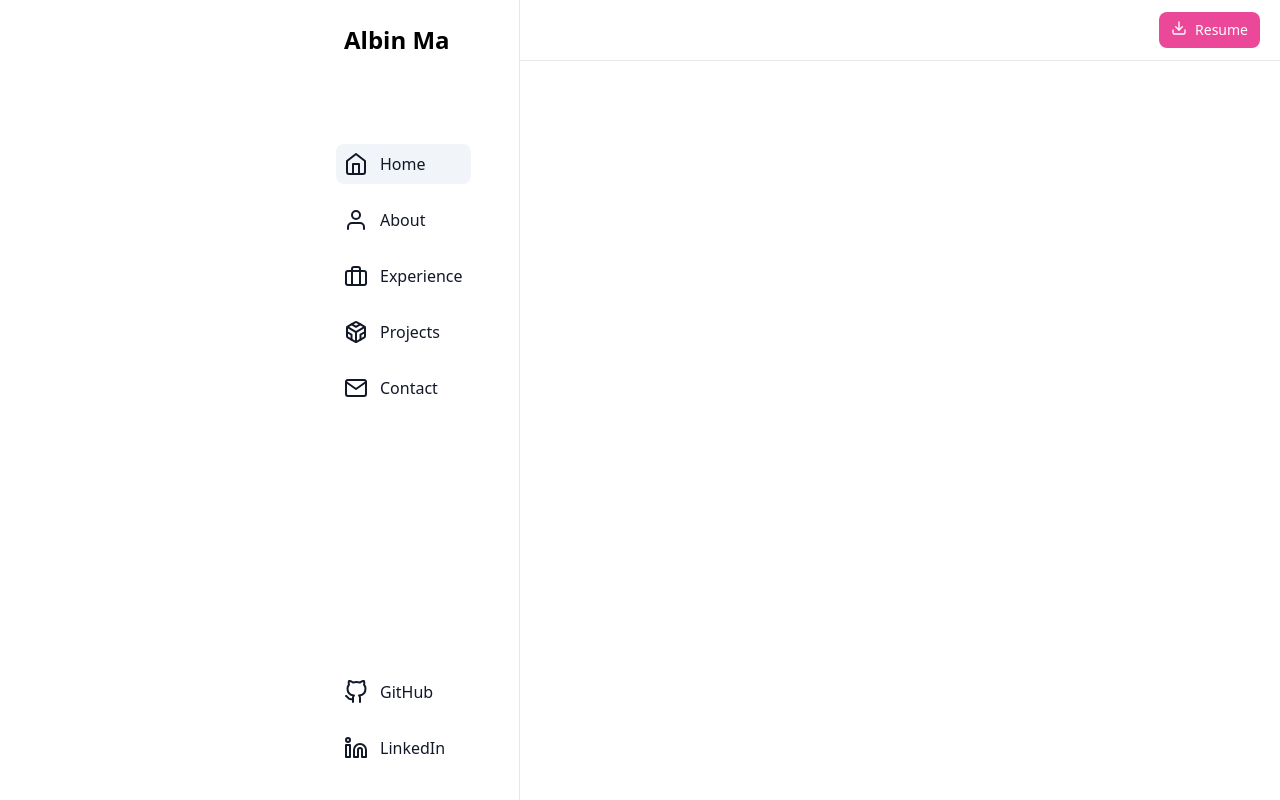
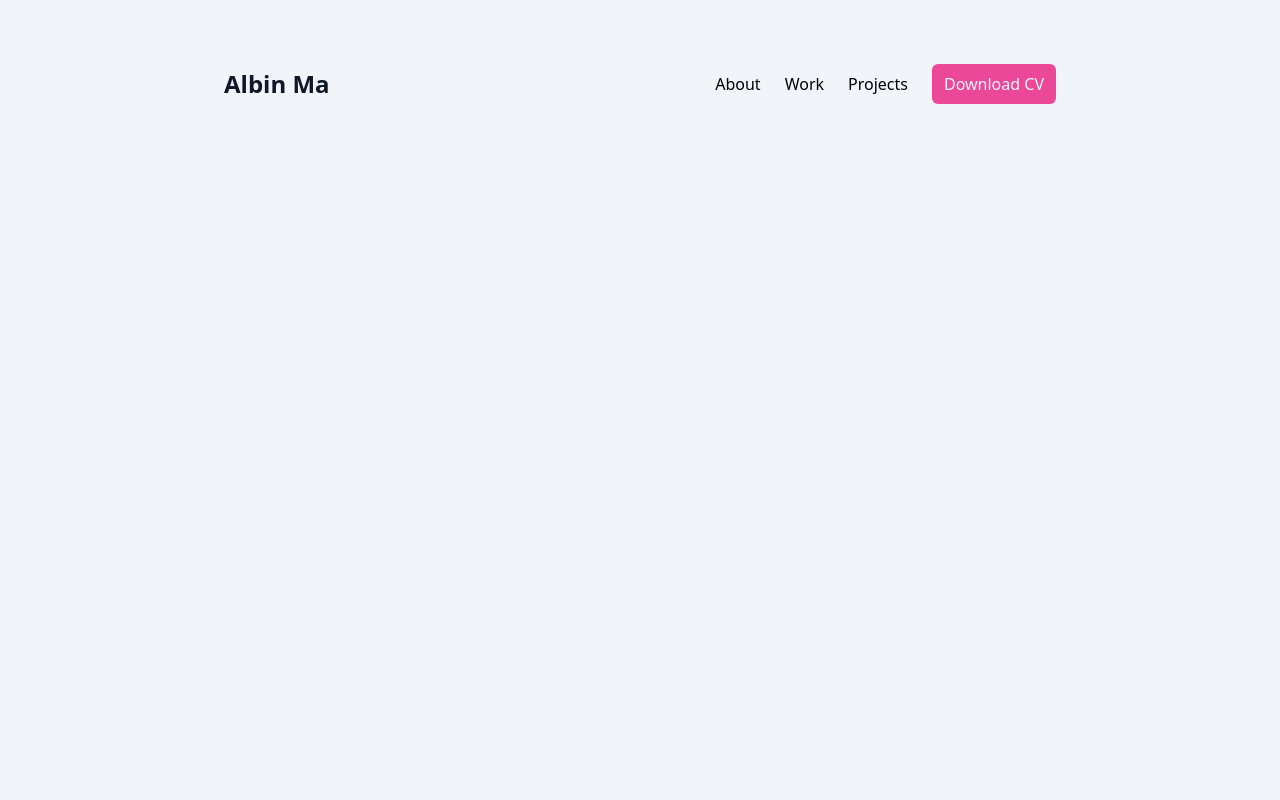
Before and after one commit to albinma/cv, a Next.js app: page / in a window 1280 px wide. Built offline with nearby package versions, Linux system fonts and the light colour scheme.

Commit message:
Change theme to white and nav to top

```diff
--- a/package.json
+++ b/package.json
@@ -15,6 +15,7 @@
     "test:e2e": "playwright test"
   },
   "dependencies": {
+    "@headlessui/react": "^1.7.13",
     "@types/node": "18.14.3",
     "@types/react": "18.0.28",
     "@types/react-dom": "18.0.11",
--- a/src/app/Nav/Nav.tsx
+++ b/src/app/Nav/Nav.tsx
@@ -1,8 +1,5 @@
 'use client';
 
-import ExternalLinks from '@/app/Nav/ExternalLinks';
-import Links from '@/app/Nav/Links';
-import cn from 'classnames';
 import Link from 'next/link';
 import { RefObject, useEffect, useRef, useState } from 'react';
 import * as Icon from 'react-feather';
@@ -12,6 +9,14 @@ export default function Nav() {
 
   const sideMenuButton = useRef(null);
   const sideMenu = useRef(null);
+
+  const menuOnClick = () => {
+    setIsMenuOpen(!isMenuOpen);
+  };
+
+  useEffect(() => {
+    console.log('🚀 ~ file: Nav.tsx:67 ~ Nav ~ isMenuOpen:', isMenuOpen);
+  }, [isMenuOpen]);
 
   useEffect(() => {
     if (!isMenuOpen) return;
@@ -41,66 +46,44 @@ export default function Nav() {
 
   return (
     <>
-      <header className="fixed top-0 z-50 w-full border-b border-gray-200 bg-white dark:border-gray-700 dark:bg-slate-800 md:z-40">
-        <div className="px-3 py-3 lg:px-5 lg:pl-3">
-          <nav className="flex items-center justify-between">
-            <div className="flex items-center justify-start">
-              <button
-                ref={sideMenuButton}
-                onClick={() => setIsMenuOpen(!isMenuOpen)}
-                aria-controls="logo-sidebar"
-                type="button"
-                className="inline-flex items-center rounded-lg p-2 text-sm text-gray-500 hover:bg-slate-100 focus:outline-none focus:ring-2 focus:ring-gray-200 dark:text-gray-400 dark:hover:bg-slate-700 dark:focus:ring-gray-600 md:hidden"
-              >
-                <span className="sr-only">Open sidebar</span>
-                <Icon.Menu className="h-6 w-6" />
-              </button>
-              <Link href="/" className="ml-6 md:mr-24 md:hidden">
-                <span className="self-center whitespace-nowrap text-2xl font-semibold dark:text-white sm:text-4xl">
-                  Albin Ma
-                </span>
-              </Link>
-            </div>
-            <div className="flex items-center">
-              <div className="ml-3 flex items-center">
-                <Link
-                  href="#"
-                  className="item-center mr-1 flex rounded-lg bg-pink-500 px-3 py-2 text-center text-sm font-medium text-white hover:bg-pink-600 focus:outline-none focus:ring-4 focus:ring-blue-300 dark:bg-pink-500 dark:hover:bg-pink-600 dark:focus:ring-pink-900 md:mr-0"
-                >
-                  <Icon.Download className="h-4 w-4" />
-                  <span className="ml-2">Resume</span>
-                </Link>
-              </div>
-            </div>
-          </nav>
+      <header className="w-full py-4 lg:mt-12">
+        <div className="flex flex-nowrap items-center justify-between">
+          <div className="grow">
+            <Link href="/" className="text-2xl font-bold text-slate-900">
+              Albin Ma
+            </Link>
+          </div>
+          <div className="flex items-center md:hidden">
+            <button>
+              <Icon.Menu className="h-6 w-6" />
+            </button>
+          </div>
+          <div className="hidden flex-nowrap items-center justify-between md:flex">
+            <nav className="px-6">
+              <ul className="mx-auto flex flex-row items-center justify-between space-x-6">
+                <li>
+                  <a href="#" className="hover:underline">
+                    About
+                  </a>
+                </li>
+                <li>
+                  <a href="#" className="hover:underline">
+                    Work
+                  </a>
+                </li>
+                <li>
+                  <a href="#" className="hover:underline">
+                    Projects
+                  </a>
+                </li>
+              </ul>
+            </nav>
+            <button className="rounded-md bg-pink-500 py-2 px-3 text-slate-100">
+              Download CV
+            </button>
+          </div>
         </div>
       </header>
-
-      <aside
-        id="logo-sidebar"
-        ref={sideMenu}
-        className={cn(
-          'fixed top-0 left-0 z-40 h-screen justify-between space-y-4 border-r border-gray-200 bg-white pl-4 pr-8 transition-transform duration-75 ease-in-out dark:border-gray-700 dark:bg-slate-800 sm:translate-x-0 md:z-50 md:px-12',
-          !isMenuOpen && '-translate-x-full',
-        )}
-        aria-label="Sidebar"
-      >
-        <nav className="flex h-full flex-col lg:ml-72">
-          <Link href="/" className="mt-4 hidden p-2 md:block">
-            <span className="self-center whitespace-nowrap text-xl font-semibold dark:text-white sm:text-2xl">
-              Albin Ma
-            </span>
-          </Link>
-          <Links
-            className="flex-grow space-y-4 pt-20"
-            onLinkClick={() => setIsMenuOpen(!isMenuOpen)}
-          />
-          <ExternalLinks
-            className="mb-16 mt-4 space-y-4 md:mb-8"
-            onExernalLinkClick={() => setIsMenuOpen(!isMenuOpen)}
-          />
-        </nav>
-      </aside>
     </>
   );
 }
--- a/src/app/layout.tsx
+++ b/src/app/layout.tsx
@@ -13,9 +13,11 @@ export default function RootLayout({
 }) {
   return (
     <html lang="en">
-      <body className="bg-white dark:bg-slate-800">
-        <Nav />
-        {children}
+      <body className="bg-slate-100">
+        <div className="container mx-auto max-w-4xl px-8">
+          <Nav />
+          {children}
+        </div>
       </body>
     </html>
   );
--- a/src/app/page.tsx
+++ b/src/app/page.tsx
@@ -1,3 +1,3 @@
 export default function Home() {
-  return <main className="p-4 sm:ml-64"></main>;
+  return <main></main>;
 }
```
Also changed, not shown: 1 other file (tests, documents, lock files or other folders).
